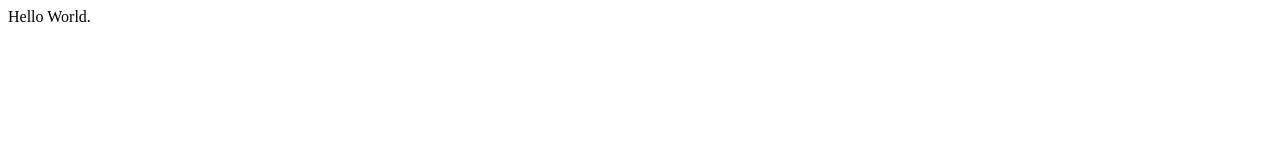
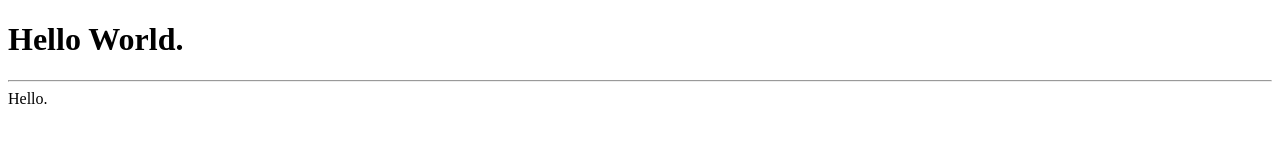
Before and after one commit to mysticatea/github-actions-sandbox, a plain HTML site: page index.html in a window 1280 px wide. Drawn offline with Linux system fonts and the light colour scheme.

Commit message:
Update Website

```diff
--- a/index.html
+++ b/index.html
@@ -6,6 +6,8 @@
     <title>Hello</title>
 </head>
 <body>
-    Hello World.
+    <h1>Hello World.</h1>
+    <hr>
+    Hello.
 </body>
 </html>
```
